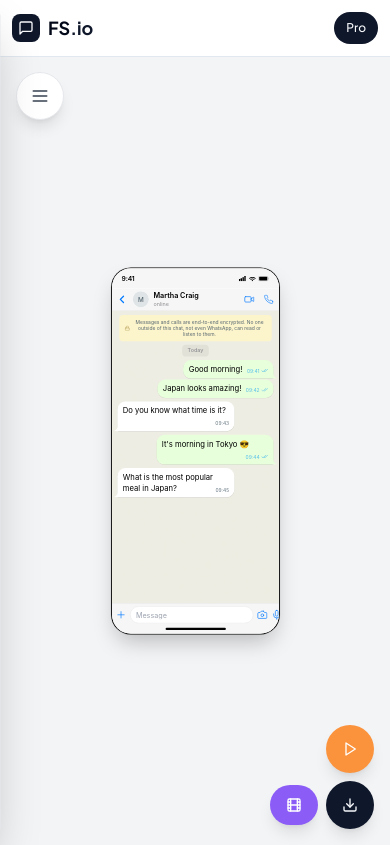
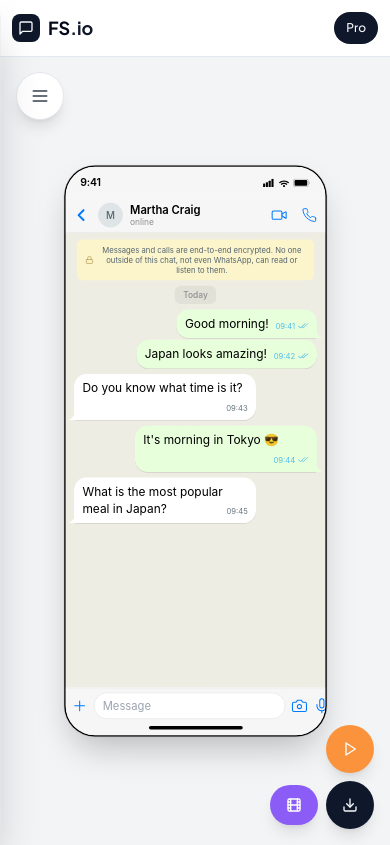
Before and after one commit to gokhangokova/fakewhatsappmessage, a Next.js app: page / in a window 390 px wide. Built offline with nearby package versions, Linux system fonts and the light colour scheme.

Commit message:
fix: Increase mobile preview scale for better visibility

```diff
--- a/app/page.tsx
+++ b/app/page.tsx
@@ -300,8 +300,8 @@
         {/* Phone Preview - Responsive scaling */}
         <div className={cn(
           "transform origin-center transition-transform",
-          // Responsive scaling: mobile -> tablet -> desktop
-          "scale-[0.45] sm:scale-[0.55] md:scale-[0.7] lg:scale-[0.85] xl:scale-100"
+          // Responsive scaling: maximize on mobile
+          "scale-[0.7] sm:scale-[0.75] md:scale-[0.8] lg:scale-[0.9] xl:scale-100"
         )}>
           {isVideoMode ? (
             <div ref={videoPreviewContainerRef} style={{ overflow: 'hidden', borderRadius: isRecordingMode ? 0 : (deviceType === 'android' ? '24px' : '44px') }}>
```
